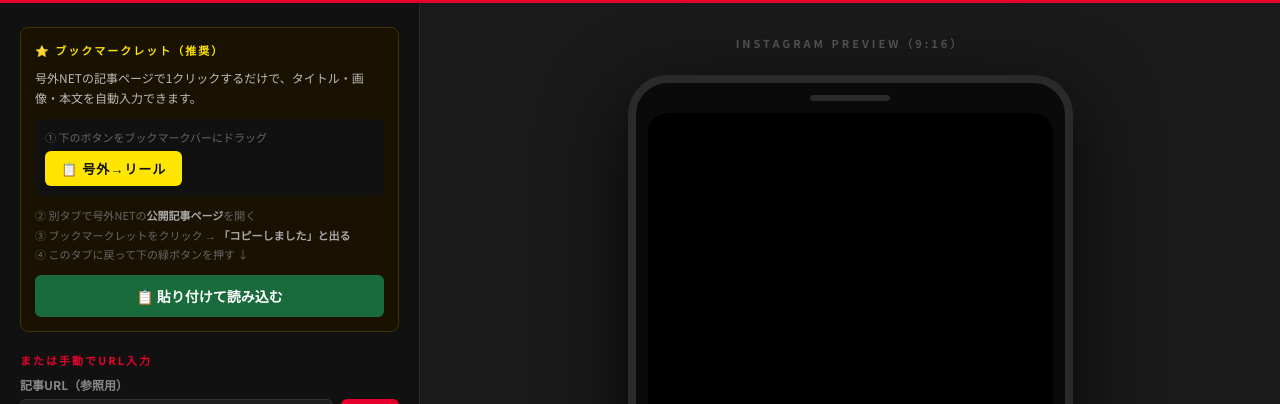
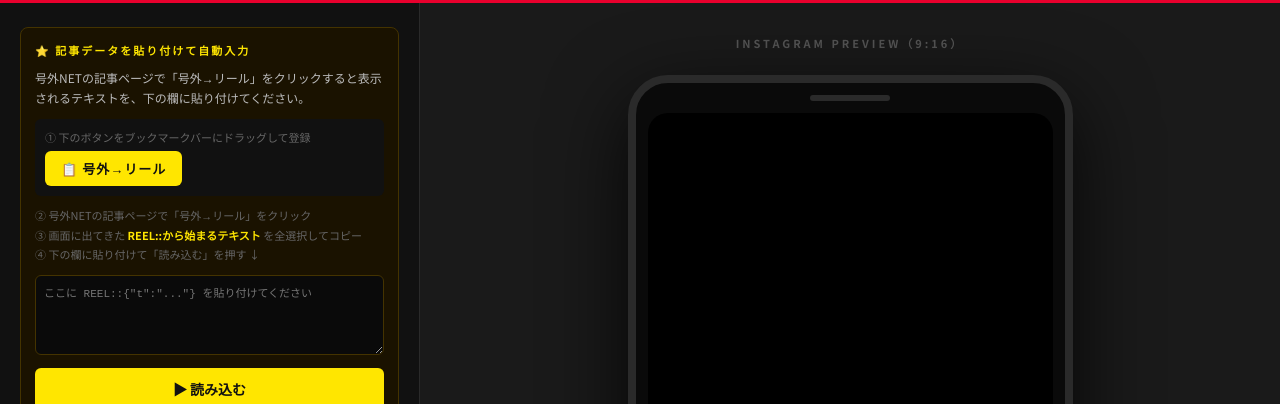
Before and after one commit to yontan1010-afk/reel-maker, a plain HTML site: page goguynet-reel-maker.html in a window 1280 px wide. Shown: the part 64-468 px from the top of the page. Drawn offline with nearby package versions, Linux system fonts and the light colour scheme.

Commit message:
Add files via upload

```diff
--- a/goguynet-reel-maker.html
+++ b/goguynet-reel-maker.html
@@ -674,26 +674,36 @@
   <!-- ===== 左パネル ===== -->
   <div class="panel-left">
 
-    <!-- ブックマークレット説明 -->
+    <!-- データ入力セクション -->
     <div style="background:#1a1200;border:1px solid #443300;border-radius:8px;padding:14px;">
-      <div class="section-title" style="color:#ffe600;margin-bottom:10px">⭐ ブックマークレット（推奨）</div>
+      <div class="section-title" style="color:#ffe600;margin-bottom:10px">⭐ 記事データを貼り付けて自動入力</div>
       <p style="font-size:12px;color:#bbb;line-height:1.7;margin-bottom:10px">
-        号外NETの記事ページで1クリックするだけで、タイトル・画像・本文を自動入力できます。
+        号外NETの記事ページで「号外→リール」をクリックすると表示されるテキストを、下の欄に貼り付けてください。
       </p>
+
+      <!-- ブックマークレットボタン -->
       <div style="background:#111;border-radius:6px;padding:10px;margin-bottom:10px">
-        <div style="font-size:11px;color:#666;margin-bottom:6px">① 下のボタンをブックマークバーにドラッグ</div>
+        <div style="font-size:11px;color:#666;margin-bottom:6px">① 下のボタンをブックマークバーにドラッグして登録</div>
         <a id="bookmarkletLink" href="#" style="display:inline-block;background:#ffe600;color:#111;font-weight:900;font-size:13px;padding:8px 16px;border-radius:6px;text-decoration:none;letter-spacing:1px">
           📋 号外→リール
         </a>
       </div>
-      <div style="font-size:11px;color:#666;line-height:1.8">
-        ② 別タブで号外NETの<b style="color:#aaa">公開記事ページ</b>を開く<br>
-        ③ ブックマークレットをクリック → <b style="color:#aaa">「コピーしました」と出る</b><br>
-        ④ このタブに戻って下の緑ボタンを押す ↓
+
+      <div style="font-size:11px;color:#666;line-height:1.8;margin-bottom:10px">
+        ② 号外NETの記事ページで「号外→リール」をクリック<br>
+        ③ 画面に出てきた <b style="color:#ffe600">REEL::から始まるテキスト</b> を全選択してコピー<br>
+        ④ 下の欄に貼り付けて「読み込む」を押す ↓
       </div>
-      <button id="pasteBtn" onclick="pasteFromClipboard()" style="margin-top:10px;background:#1a6b3c;color:#fff;border:none;border-radius:6px;padding:11px 16px;font-size:14px;font-weight:700;width:100%;cursor:pointer;font-family:'Noto Sans JP',sans-serif">
-        📋 貼り付けて読み込む
+
+      <!-- 貼り付けテキストエリア -->
+      <textarea id="reelPasteArea"
+        placeholder='ここに REEL::{"t":"..."} を貼り付けてください'
+        style="width:100%;min-height:80px;background:#0a0a0a;border:1px solid #443300;border-radius:6px;color:#ffe600;font-size:11px;padding:8px;font-family:monospace;resize:vertical;margin-bottom:8px"
+      ></textarea>
+      <button onclick="loadFromPasteArea()" style="background:#ffe600;color:#111;border:none;border-radius:6px;padding:11px 16px;font-size:14px;font-weight:900;width:100%;cursor:pointer;font-family:'Noto Sans JP',sans-serif">
+        ▶ 読み込む
       </button>
+      <div id="fetchStatus" class="status" style="margin-top:8px"></div>
     </div>
 
     <div>
@@ -704,7 +714,6 @@
           <input type="url" id="articleUrl" placeholder="https://kobehigashinada.goguynet.jp/..." />
           <button class="btn-fetch" id="fetchBtn" onclick="fetchArticle()">取得</button>
         </div>
-        <div id="fetchStatus" class="status"></div>
       </div>
     </div>
 
@@ -826,7 +835,7 @@ let points = [
   { title: '', body: '', img: '', imgData: '' }
 ];
 
-// ===== ブックマークレット生成（クリップボード方式）=====
+// ===== ブックマークレット生成（prompt表示方式）=====
 function buildBookmarklet() {
   const code = `(function(){
     var t=document.querySelector('h1.entry-title,h1.article-title,.article-title,h1')?.innerText?.trim()||document.title.replace(/\\s*[|｜\\-].*/,'').trim();
@@ -836,62 +845,44 @@ function buildBookmarklet() {
     if(b){var ps=Array.from(b.querySelectorAll('p')).filter(function(p){return p.innerText.trim().length>15;}).slice(0,4);ps.forEach(function(p){pts.push(p.innerText.trim().substring(0,120));});}
     var url=location.href;
     var json='REEL::'+JSON.stringify({t:t||'',i:i,url:url,pts:pts});
-    var ta=document.createElement('textarea');
-    ta.value=json;
-    ta.style.position='fixed';ta.style.opacity='0';
-    document.body.appendChild(ta);ta.select();
-    try{document.execCommand('copy');}catch(e){}
-    document.body.removeChild(ta);
-    if(navigator.clipboard){navigator.clipboard.writeText(json).catch(function(){});}
-    alert('✅ 記事データをコピーしました！\\nリールメーカーに戻って\\n「📋 貼り付けて読み込む」を押してください。');
+    prompt('全選択(Ctrl+A)→コピー(Ctrl+C)してリールメーカーに貼り付けてください:',json);
   })();`;
   const href = 'javascript:' + encodeURIComponent(code);
   document.getElementById('bookmarkletLink').href = href;
 }
 
-// ===== クリップボードから読み込む =====
-async function pasteFromClipboard() {
-  const btn = document.getElementById('pasteBtn');
-  btn.textContent = '読み込み中...';
-  btn.disabled = true;
+// ===== テキストエリアから読み込む =====
+function loadFromPasteArea() {
+  const raw = document.getElementById('reelPasteArea').value.trim();
+  const status = document.getElementById('fetchStatus');
 
+  if (!raw) {
+    status.className = 'status error';
+    status.textContent = '⚠️ テキストが入力されていません。';
+    return;
+  }
+  if (!raw.startsWith('REEL::')) {
+    status.className = 'status error';
+    status.textContent = '⚠️ REEL:: から始まるテキストを貼り付けてください。';
+    return;
+  }
   try {
-    let text = '';
-    if (navigator.clipboard && navigator.clipboard.readText) {
-      text = await navigator.clipboard.readText();
-    }
-
-    if (!text.startsWith('REEL::')) {
-      // クリップボードAPIが使えない場合は手動貼り付けダイアログ
-      text = prompt('クリップボードの内容を貼り付けてください（Ctrl+V）:') || '';
-    }
-
-    if (!text.startsWith('REEL::')) {
-      throw new Error('記事データが見つかりません。先にブックマークレットを実行してください。');
-    }
-
-    const data = JSON.parse(text.replace('REEL::', ''));
-
+    const data = JSON.parse(raw.replace('REEL::', ''));
     if (data.t) document.getElementById('titleInput').value = data.t;
     if (data.i) document.getElementById('imageUrl').value = data.i;
     if (data.url) document.getElementById('articleUrl').value = data.url;
-
     if (data.pts && data.pts.length > 0) {
       points = data.pts.map(body => ({ title: '', body, img: '', imgData: '' }));
       if (points.length < 2) points.push({ title: '', body: '', img: '', imgData: '' });
       renderPointsList();
     }
-
-    const status = document.getElementById('fetchStatus');
+    document.getElementById('reelPasteArea').value = '';
     status.className = 'status success';
-    status.textContent = '✅ 記事データを読み込みました！内容を確認・編集してください。';
-
+    status.textContent = '✅ 読み込みました！内容を確認・編集してください。';
   } catch(e) {
-    alert('エラー: ' + e.message);
+    status.className = 'status error';
+    status.textContent = '⚠️ 読み込み失敗。もう一度コピーして貼り付けてください。';
   }
-
-  btn.textContent = '📋 貼り付けて読み込む';
-  btn.disabled = false;
 }
 
 // ===== 初期化 =====
```
